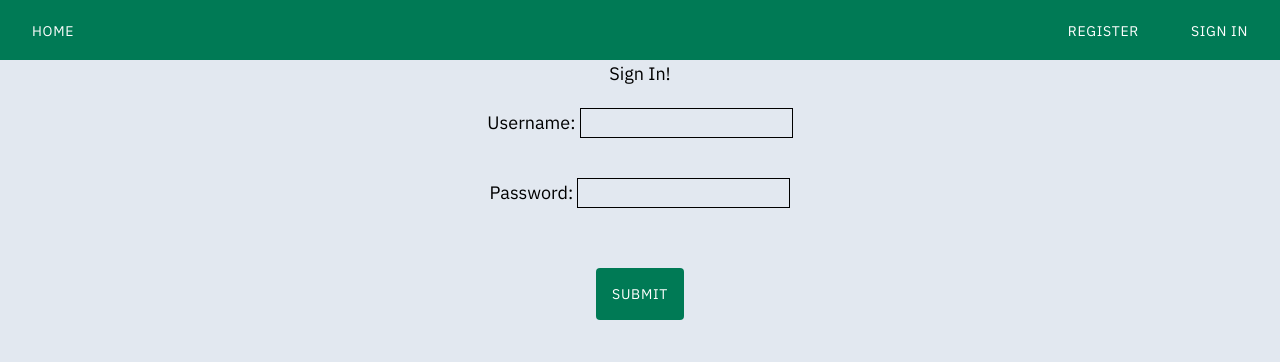
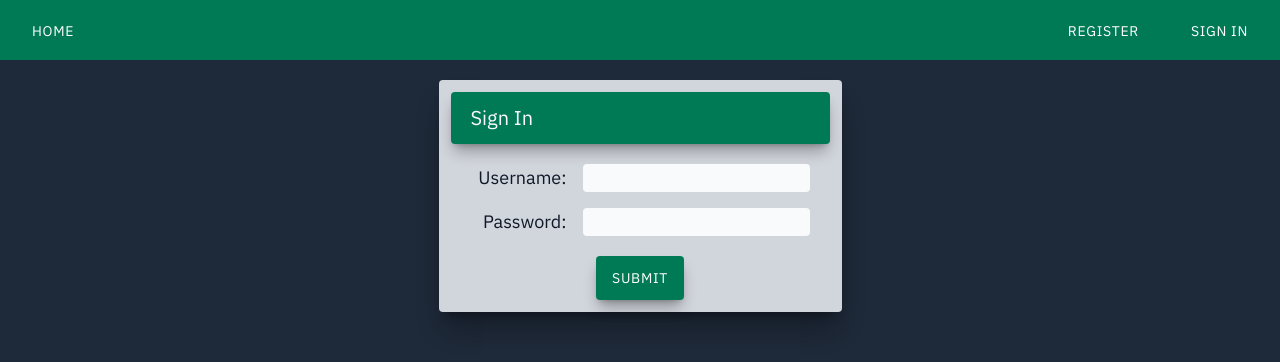
Before and after one commit to jc98w/FinanceDashboard, a React (Vite) app in the folder frontend/: page /login in a window 1280 px wide. Shown: the top 362 px of the page. Built offline with nearby package versions, Linux system fonts and the light colour scheme.

Commit message:
Polished auth pages

```diff
--- /dev/null
+++ b/frontend/src/components/FormInput.tsx
@@ -0,0 +1,19 @@
+
+interface inputProps extends React.InputHTMLAttributes<HTMLInputElement> {
+    label: string,
+    props?: React.Component<'input'>
+}
+
+export default function FormInput({label, props }: inputProps) {
+    return (
+        <div className='text-gray-900 flex flex-row gap-4'>
+            <label className='text-right w-24'>{ label }: </label>
+            <input className='rounded-sm bg-gray-50 px-2'
+                name={ label.toLowerCase() }
+                autoComplete={ label }
+                type={ label.toLowerCase() === 'password' ? 'password' : 'text' }
+                { ...props }
+            />
+        </div>
+    )
+}
--- /dev/null
+++ b/frontend/src/layouts/AuthLayout.tsx
@@ -0,0 +1,37 @@
+import type { SubmitEventHandler } from 'react'
+import FormInput from '../components/FormInput'
+
+interface AuthLayoutProps {
+    title: string,
+    submitHandler: SubmitEventHandler<HTMLFormElement>,
+    errMessages: Array<string>,
+    inputs?: Array<string>,
+    children?: React.ReactNode
+}
+
+export const AuthLayout = ({title, submitHandler, errMessages, inputs = [], children}: AuthLayoutProps) => (
+    <div>
+        <form onSubmit={ submitHandler }>
+            <div className='bg-gray-300 rounded-sm flex flex-col w-max mt-5 mx-auto gap-5 p-3 shadow-xl/30'>
+                <p className='bg-emerald-700 rounded-sm text-xl text-left px-5 py-3 shadow-lg/30'>{ title }</p>
+                <div className='flex flex-col gap-4 px-5'>
+                    {
+                        inputs.map((value, index) => (
+                            <FormInput key={ index } label={ value } required/>
+                        ))
+                    }
+                </div>
+
+
+                {errMessages.map((msg, index) => (
+                    <p className='text-sm text-red-700 text-left px-4' key={index}>*{msg}</p>
+                ))}
+
+                <button type='submit' className='btn-main shadow-lg/30'>Submit</button>
+
+            </div>
+
+        </form>
+        { children }
+    </div>
+)
--- a/frontend/src/pages/RegisterPage.tsx
+++ b/frontend/src/pages/RegisterPage.tsx
@@ -1,6 +1,7 @@
 import { useState } from 'react'
 import { type SubmitEvent } from 'react'
 import { useNavigate } from 'react-router-dom'
+import { AuthLayout } from '../layouts/AuthLayout'
 
 export default function RegisterPage() {
     const navigate = useNavigate();
@@ -38,44 +39,6 @@ export default function RegisterPage() {
     }
 
     return (
-        <div>
-            <p>Register!</p>
-            <form onSubmit={ handleRegister }>
-                <div className='px-4 py-5'>
-                    <label>Name: </label>
-                    <input
-                        className='border'
-                        type='text'
-                        name='name'
-                        autoComplete='name'
-                        required
-                    />
-                </div>
-                <div className='px-4 py-5'>
-                    <label>Username: </label>
-                    <input
-                        className='border'
-                        type='text'
-                        name='username'
-                        autoComplete='username'
-                        required
-                    />
-                </div>
-                <div className='px-4 py-5'>
-                    <label>Password: </label>
-                    <input
-                        className='border'
-                        type='password'
-                        name='password'
-                        autoComplete='password'
-                        required
-                    />
-                </div>
-                    { errMessages.map((msg,  index) => (
-                        <p className='text-sm text-red-700 text-left px-4' key={ index }>*{ msg }</p>
-                    ))}
-                <button type='submit' className='btn-main'>Submit</button>
-            </form>
-        </div>
+        <AuthLayout title='Register' submitHandler={ handleRegister } errMessages={ errMessages } inputs={['Name', 'Username', 'Password']}/>
     )
 }
--- a/frontend/src/pages/SignInPage.tsx
+++ b/frontend/src/pages/SignInPage.tsx
@@ -1,10 +1,11 @@
-import { useState } from 'react';
-import { type SubmitEvent } from 'react';
-import { useAuth } from '../contexts/AuthContext.tsx';
+import { useState } from 'react'
+import type { SubmitEvent } from 'react'
+import { AuthLayout } from '../layouts/AuthLayout'
+import { useAuth } from '../contexts/AuthContext'
 
 export default function SignInPage() {
     const { login } = useAuth();
-    const [ message, setMessage ] = useState<string>();
+    const [ errMessages, setErrMessages ] = useState<Array<string>>([]);
 
     const handleLogin = async (event: SubmitEvent<HTMLFormElement>) => {
         event.preventDefault();
@@ -14,9 +15,9 @@ export default function SignInPage() {
 
         try {
             const response = await fetch('/api/auth/login', {
-                method: 'POST',
+                method: "POST",
                 headers: {
-                    'Content-Type': 'application/json'
+                    "Content-Type": "application/json"
                 },
                 body: JSON.stringify(payload)
             })
@@ -24,44 +25,19 @@ export default function SignInPage() {
             if (response.ok) {
                 const data = await response.json();
                 if (data.error) {
-                    setMessage(data.error);
+                    setErrMessages([data.error]);
                 }
                 else {
                     login(data.token);
                 }
             }
-        } catch (error) {
-            console.log('Submittion failed: ', error)
+        }
+        catch (error) {
+            console.log("Submission failed: ", error);
         }
     }
 
-    return(
-        <div>
-            <p>Sign In!</p>
-            <form onSubmit={handleLogin}>
-                <div className='px-4 py-5'>
-                    <label>Username: </label>
-                    <input
-                        className='border'
-                        type='text'
-                        name='username'
-                        autoComplete='username'
-                        required
-                    />
-                </div>
-                <div className='px-4 py-5'>
-                    <label>Password: </label>
-                    <input
-                        className='border'
-                        type='password'
-                        name='password'
-                        autoComplete='password'
-                        required
-                    />
-                </div>
-                <p className='text-sm px-4 py-5'>{ message }</p>
-                <button type='submit' className='btn-main'>Submit</button>
-            </form>
-        </div>
+    return (
+        <AuthLayout title='Sign In' submitHandler={ handleLogin } errMessages={ errMessages } inputs={['Username', 'Password']}/>
     )
 }
--- a/frontend/src/stlye.css
+++ b/frontend/src/stlye.css
@@ -1,20 +1,22 @@
 @import url('https://fonts.googleapis.com/css2?family=IBM+Plex+Sans:ital,wght@0,100..700;1,100..700&display=swap');
 @import "tailwindcss";
-@tailwind utilities;
 
 @theme {
     --font-main: "IBM Plex Sans", sans-serif;
 }
 
-@layer components {
-    .btn-main {
+body {
+    background-color: var(--color-gray-800);
+    color: var(--color-gray-50);
+}
+
+@utility btn-main {
         /* padding and shape */
-        @apply p-4 rounded-sm;
+        @apply px-4 py-3 rounded-sm;
 
         /* color */
         @apply bg-emerald-700 hover:bg-emerald-500;
 
         /* text */
         @apply text-white uppercase text-sm tracking-wider mx-auto;
-    }
 }
```
